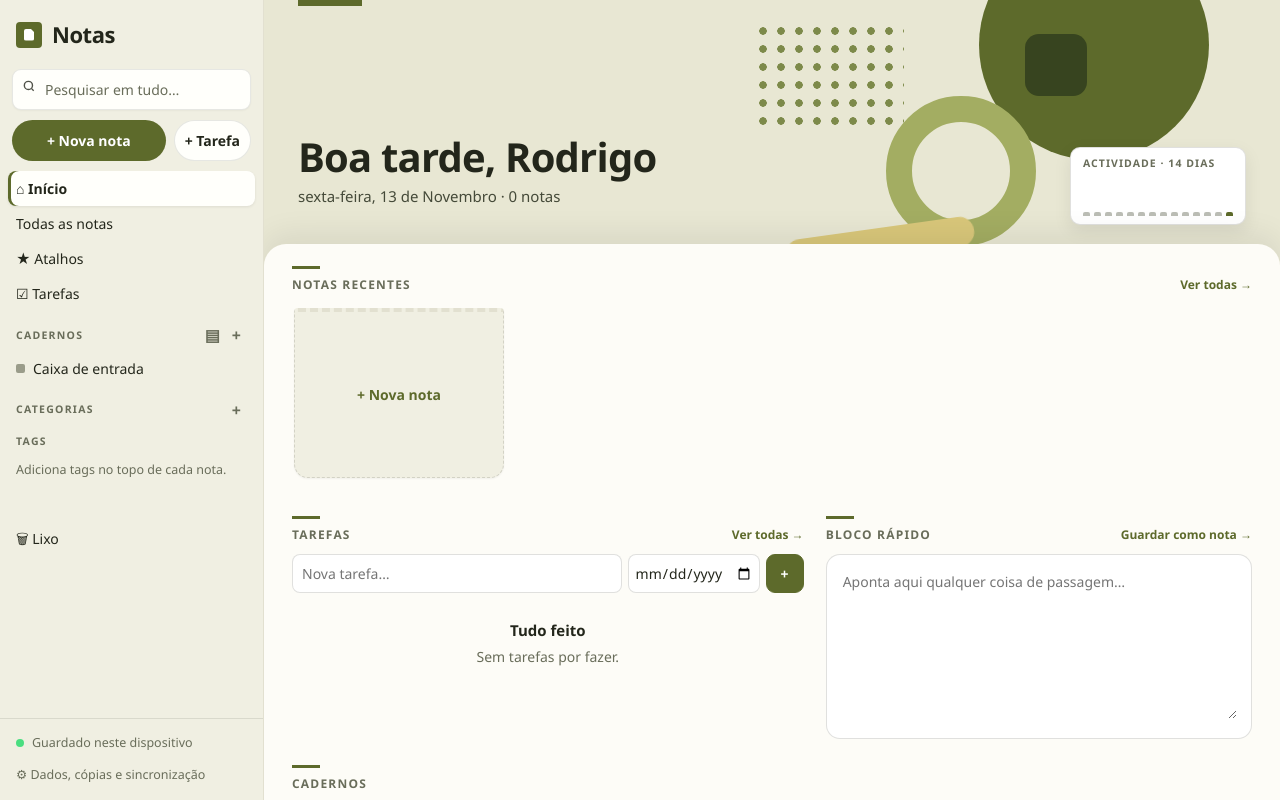
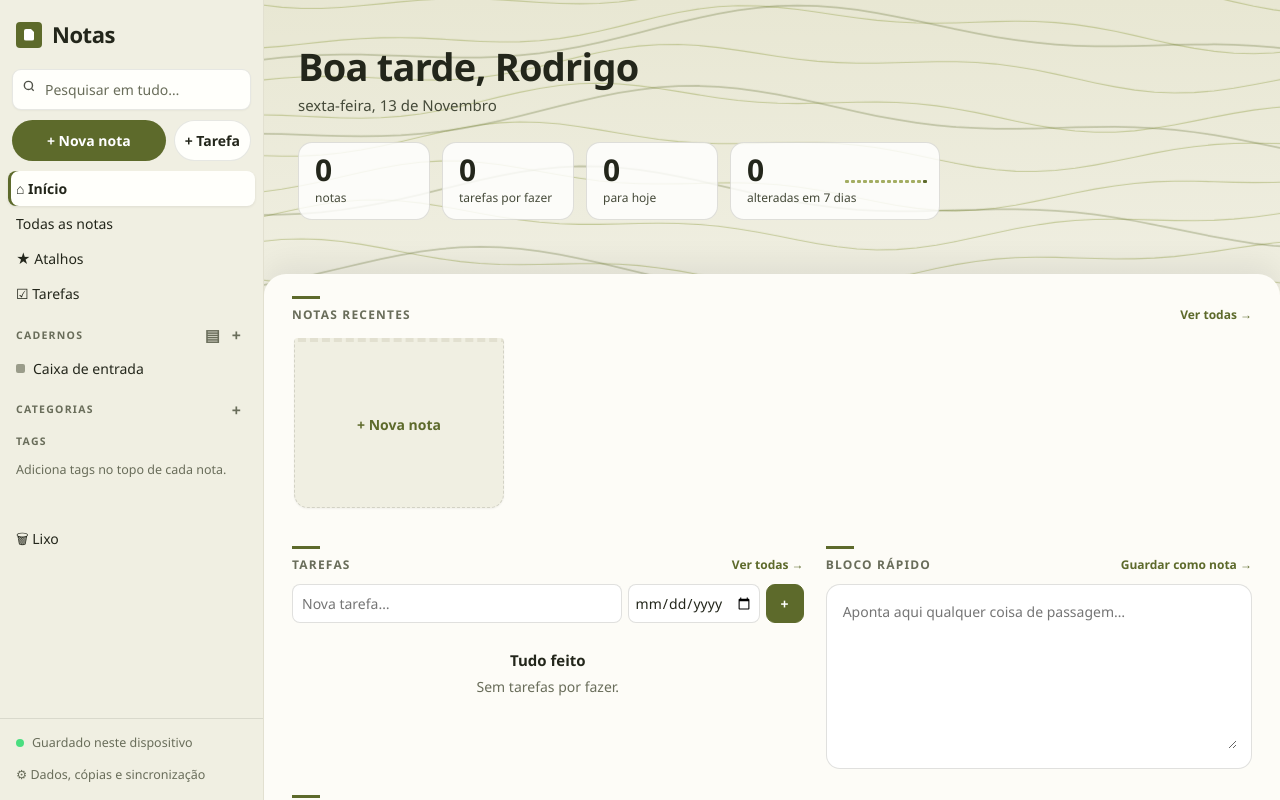
Before and after one commit to rcardana/rcardana.github.io, a plain HTML site: page index.html in a window 1280 px wide. Drawn offline with Linux system fonts and the light colour scheme.

Commit message:
Add files via upload

```diff
--- a/index.html
+++ b/index.html
@@ -284,6 +284,24 @@
   .hcard b { font-size: 16.5px; line-height: 1.25; }
   .hcard.add { border-top-style: dashed; background: var(--side); color: var(--accent); }
   .hnb { display: inline-flex; align-items: center; }
+  /* cabeçalho do Início: linhas de contorno em paralaxe e números-chave */
+  .hero { height: 300px; background: linear-gradient(180deg, var(--hero), var(--side)); }
+  .hero::before { display: none; }
+  .hero .wv { position: absolute; inset: -20px -40px; width: calc(100% + 80px); height: calc(100% + 40px); fill: none; stroke: var(--o2); will-change: transform; }
+  .hero .w1 { stroke-width: 1; opacity: .55; }
+  .hero .w2 { stroke-width: 1.6; stroke: var(--o1); opacity: .30; }
+  .hero .htx { top: 46px; bottom: auto; max-width: none; }
+  .hero h2 { font-size: 38px; }
+  .hstats { display: flex; gap: 12px; margin-top: 26px; overflow-x: auto; padding-bottom: 4px; }
+  .hst { flex: 0 0 auto; min-width: 132px; background: color-mix(in srgb, var(--card) 82%, transparent); -webkit-backdrop-filter: blur(10px); backdrop-filter: blur(10px); border: 1px solid var(--border); border-radius: 14px; padding: 11px 16px 12px; position: relative; }
+  .hst b { display: block; font-size: 30px; line-height: 1.05; letter-spacing: -.02em; color: var(--ink); }
+  .hst span { font-size: 12px; color: var(--body); }
+  .hst.bad b { color: var(--bad); }
+  .hst .spark { position: absolute; right: 12px; top: 12px; display: flex; align-items: flex-end; gap: 2px; height: 28px; }
+  .hst .spark i { width: 4px; border-radius: 1px; background: var(--o2); display: block; }
+  .hst .spark i.t { background: var(--accent); }
+  .hst:has(.spark) { min-width: 210px; }
+  @media (max-width: 900px) { .hero { height: 268px; } .hero .htx { top: 54px; bottom: auto; } .hero h2 { font-size: 28px; } .hstats { margin-top: 16px; } .hst b { font-size: 24px; } .hst { min-width: 108px; padding: 9px 12px; } }
   /* imagens: seleccionar, redimensionar, alinhar, mover */
   .content img { cursor: pointer; }
   .content img.al-l { float: left; margin: 6px 18px 10px 0; } .content img.al-r { float: right; margin: 6px 0 10px 18px; } .content img.al-c { margin-left: auto; margin-right: auto; }
@@ -547,10 +565,13 @@
     var byDay = {}; notes.forEach(function (n) { var k = (n.updatedAt || "").slice(0, 10); byDay[k] = (byDay[k] || 0) + 1; });
     var days = []; for (var di = 13; di >= 0; di--) { var x = new Date(); x.setDate(x.getDate() - di); days.push(x.getFullYear() + "-" + String(x.getMonth() + 1).padStart(2, "0") + "-" + String(x.getDate()).padStart(2, "0")); }
     var mx = Math.max.apply(null, days.map(function (k) { return byDay[k] || 0; }).concat([1]));
-    var act = '<div class="act" data-d="0.1" title="Notas alteradas por dia, últimos 14 dias"><span>Actividade · 14 dias</span>' + days.map(function (k) { return '<i' + (k === td ? ' class="t"' : '') + ' style="height:' + Math.round(4 + (byDay[k] || 0) / mx * 38) + 'px"></i>'; }).join("") + '</div>';
-    host.innerHTML = '<div class="home"><div class="hero"><div class="sh s4" data-d="0.15"></div><div class="sh s1" data-d="0.42"></div><div class="sh s2" data-d="0.28"></div><div class="sh s5" data-d="0.6"></div><div class="sh s3" data-d="0.5" data-r="-8"></div>' + act +
-      '<button type="button" class="ib back" data-go="nav" aria-label="Menu">☰</button><div class="htx"><h2>' + (hr < 12 ? "Bom dia" : hr < 20 ? "Boa tarde" : "Boa noite") + ', Rodrigo</h2><p>' + dias[d.getDay()] + ', ' + d.getDate() + ' de ' + ["Janeiro", "Fevereiro", "Março", "Abril", "Maio", "Junho", "Julho", "Agosto", "Setembro", "Outubro", "Novembro", "Dezembro"][d.getMonth()] +
-      ' · ' + notes.length + (notes.length === 1 ? " nota" : " notas") + (late ? ' · ' + late + (late === 1 ? " tarefa atrasada" : " tarefas atrasadas") : hoje ? ' · ' + hoje + ' para hoje' : tasks.length ? ' · ' + tasks.length + ' por fazer' : '') + '</p></div></div>' +
+    var wave = function (n, y0, gap, amp, f, ph) { var out = ""; for (var i = 0; i < n; i++) { var d = ""; for (var x = -40; x <= 1680; x += 28) { var y = y0 + i * gap + amp * Math.sin(x / f + i * .55 + ph) + amp * .45 * Math.sin(x / (f * .37) + i * 1.3 + ph * 2); d += (x === -40 ? "M" : "L") + x + " " + y.toFixed(1); } out += '<path d="' + d + '"/>'; } return out; };
+    var week = 0; days.slice(7).forEach(function (k) { week += byDay[k] || 0; });
+    var bars = days.map(function (k) { return '<i' + (k === td ? ' class="t"' : '') + ' style="height:' + Math.round(3 + (byDay[k] || 0) / mx * 25) + 'px"></i>'; }).join("");
+    var stat = function (v, l, extra, cls) { return '<div class="hst' + (cls ? " " + cls : "") + '"><b>' + v + '</b><span>' + l + '</span>' + (extra || "") + '</div>'; };
+    var stats = '<div class="hstats">' + stat(notes.length, notes.length === 1 ? "nota" : "notas") + stat(tasks.length, tasks.length === 1 ? "tarefa por fazer" : "tarefas por fazer") + (late ? stat(late, late === 1 ? "atrasada" : "atrasadas", "", "bad") : stat(hoje, "para hoje")) + stat(week, "alteradas em 7 dias", '<div class="spark" title="Notas alteradas por dia, últimos 14 dias">' + bars + '</div>') + '</div>';
+    host.innerHTML = '<div class="home"><div class="hero"><svg class="wv w1" data-d="0.16" viewBox="0 0 1640 330" preserveAspectRatio="none" aria-hidden="true">' + wave(9, 18, 36, 16, 210, 0) + '</svg><svg class="wv w2" data-d="0.4" viewBox="0 0 1640 330" preserveAspectRatio="none" aria-hidden="true">' + wave(4, 70, 74, 26, 300, 1.7) + '</svg>' +
+      '<button type="button" class="ib back" data-go="nav" aria-label="Menu">☰</button><div class="htx"><h2>' + (hr < 12 ? "Bom dia" : hr < 20 ? "Boa tarde" : "Boa noite") + ', Rodrigo</h2><p>' + dias[d.getDay()] + ', ' + d.getDate() + ' de ' + ["Janeiro", "Fevereiro", "Março", "Abril", "Maio", "Junho", "Julho", "Agosto", "Setembro", "Outubro", "Novembro", "Dezembro"][d.getMonth()] + '</p>' + stats + '</div></div>' +
       '<div class="hbody"><div class="hsec"><h3>Notas recentes <a href="#" data-v="all">Ver todas →</a></h3><div class="hrow"><button type="button" class="hcard add" data-act="homeNew">+ Nova nota</button>' + notes.slice(0, 12).map(card).join("") + '</div></div>' +
       (favs.length ? '<div class="hsec"><h3>Fixadas e atalhos</h3><div class="hrow">' + favs.map(card).join("") + '</div></div>' : '') +
       '<div class="hsec hgrid"><div><h3 class="hh">Tarefas <a href="#" data-v="tasks" style="margin-left:auto">Ver todas →</a></h3><form class="tadd" id="tAdd"><input type="text" name="t" placeholder="Nova tarefa…" aria-label="Nova tarefa"><input type="date" name="d" aria-label="Data"><button class="btn p" type="submit">+</button></form>' +
@@ -561,7 +582,7 @@
     var home = $(".home", host), hero = $(".hero", host), px = 0, py = 0, raf = 0;
     var paint = function () {
       raf = 0; var y = home.scrollTop, k = Math.min(1, y / 200);
-      $$("[data-d]", hero).forEach(function (l) { var dd = Number(l.getAttribute("data-d")); l.style.transform = "translate3d(" + (px * 60 * dd).toFixed(1) + "px," + (y * dd + py * 40 * dd).toFixed(1) + "px,0) rotate(" + (Number(l.getAttribute("data-r") || 0) + px * dd * 10).toFixed(2) + "deg) scale(" + (1 + k * dd * .25).toFixed(3) + ")"; });
+      $$("[data-d]", hero).forEach(function (l) { var dd = Number(l.getAttribute("data-d")); l.style.transform = "translate3d(" + (px * 60 * dd).toFixed(1) + "px," + (y * dd + py * 40 * dd).toFixed(1) + "px,0) scale(" + (1.06 + k * dd * .2).toFixed(3) + ")"; });
       var tx = $(".htx", hero); tx.style.transform = "translate3d(0," + (y * .35).toFixed(1) + "px,0)"; tx.style.opacity = String(1 - k * .9);
     };
     var req = function () { if (!raf) raf = requestAnimationFrame(paint); };
```
